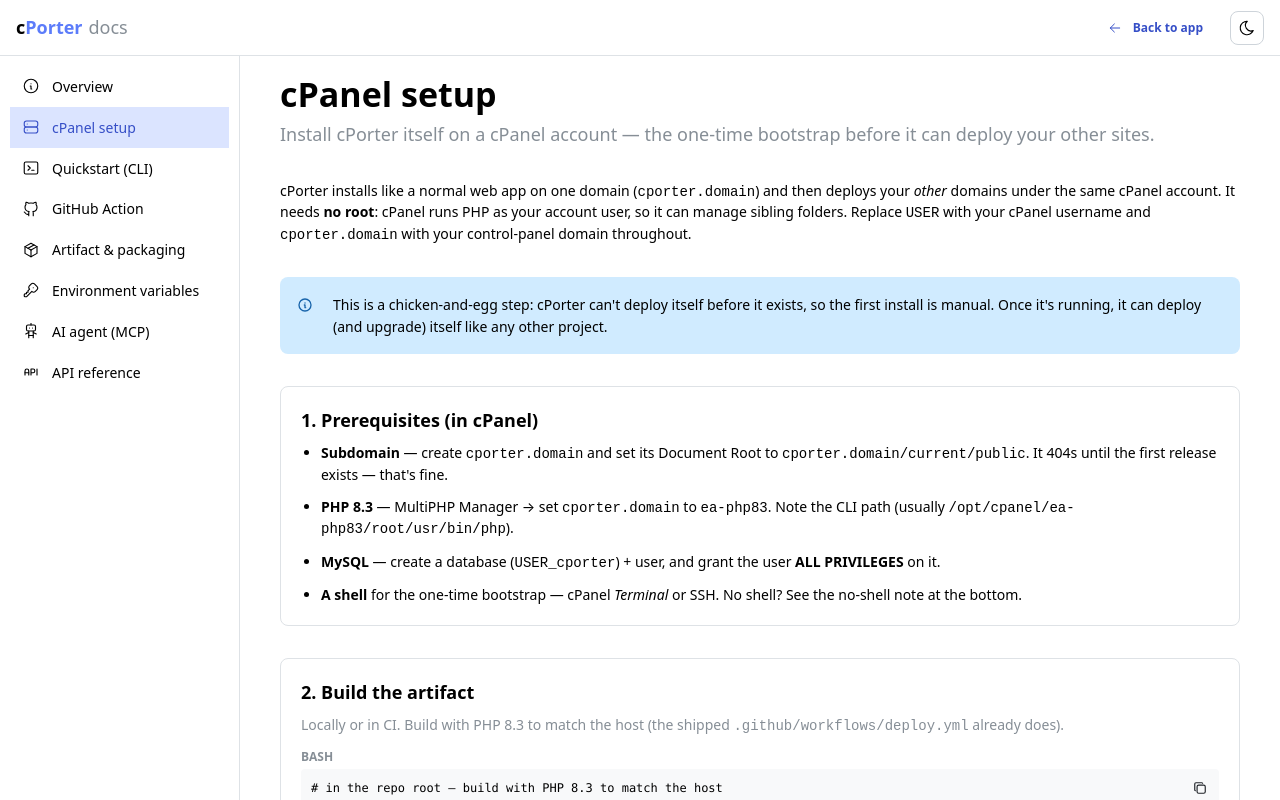
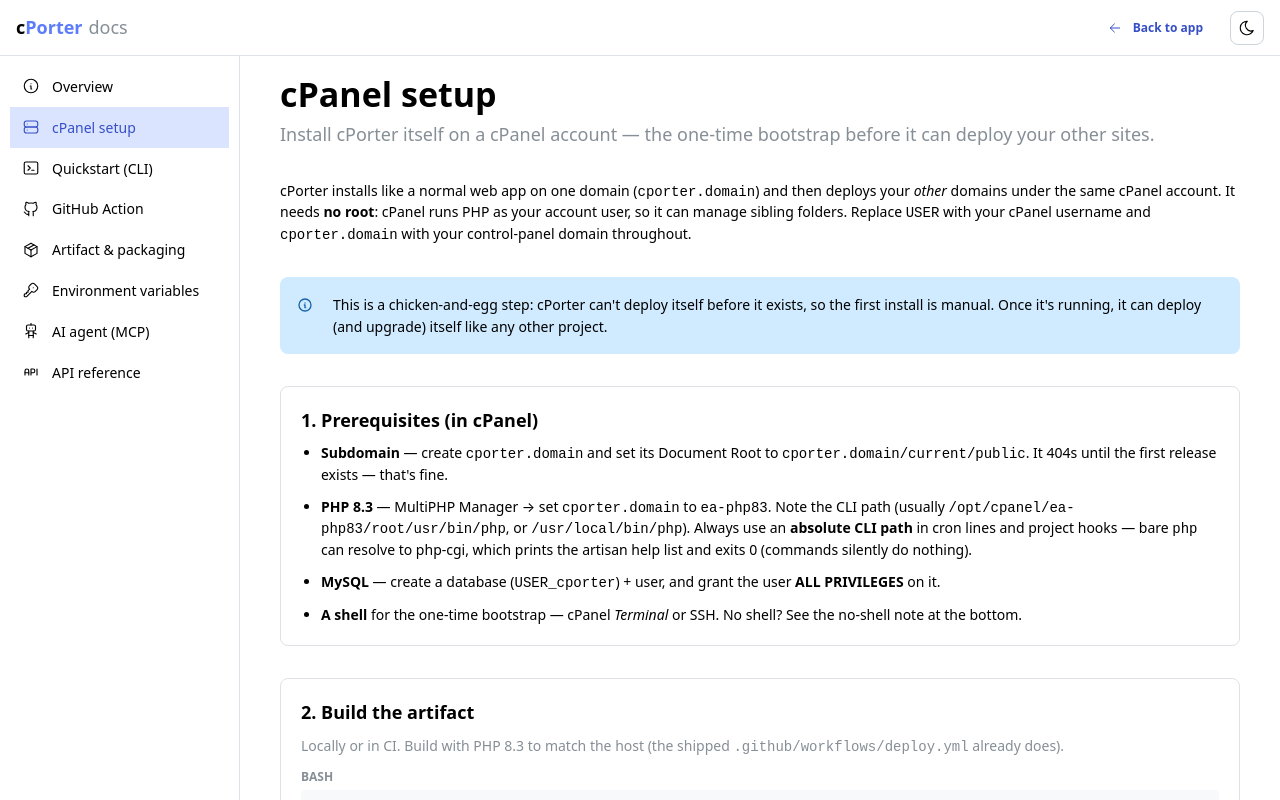
Before and after one commit to ngocmy-spaces/cporter, a React (Vite) app in the folder apps/web/: page /docs/cpanel-setup in a window 1280 px wide. Shown: the top 800 px of the page. Built offline with nearby package versions, Linux system fonts and the light colour scheme; no server answers.

Commit message:
docs: update PHP CLI path instructions to use absolute paths in hooks and cron jobs

```diff
--- a/apps/web/src/pages/ProjectDetailPage.tsx
+++ b/apps/web/src/pages/ProjectDetailPage.tsx
@@ -1114,8 +1114,11 @@
             <Stack gap="sm">
               <Text size="xs" c="dimmed">
                 Commands run verbatim on the cron worker, in the release directory — mainly for
-                Laravel/Node projects. Include the interpreter yourself, e.g.{' '}
-                <Code>php artisan migrate --force</Code>,{' '}
+                Laravel/Node projects. Include the interpreter yourself, and use an{' '}
+                <b>absolute PHP CLI path</b> — not bare <Code>php</Code>. On cPanel bare{' '}
+                <Code>php</Code> often resolves to php-cgi, which just prints the artisan help
+                list and exits 0, so migrations are silently skipped. Use e.g.{' '}
+                <Code>/usr/local/bin/php artisan migrate --force</Code> or{' '}
                 <Code>/opt/cpanel/ea-php83/root/usr/bin/php artisan migrate</Code>,{' '}
                 <Code>composer install --no-dev</Code>, or <Code>npm run build</Code>. Check the{' '}
                 <b>System</b> page to see which binaries the host detects.
@@ -1131,7 +1134,7 @@
                   {editForm.values.hooks[stage.key].map((_, index) => (
                     <Group key={index} gap="xs" align="flex-start">
                       <TextInput
-                        placeholder="php artisan migrate --force"
+                        placeholder="/usr/local/bin/php artisan migrate --force"
                         style={{ flex: 1 }}
                         {...editForm.getInputProps(`hooks.${stage.key}.${index}`)}
                       />
--- a/apps/web/src/pages/docs/DocsCpanelSetupPage.tsx
+++ b/apps/web/src/pages/docs/DocsCpanelSetupPage.tsx
@@ -111,7 +111,10 @@
           <List.Item>
             <strong>PHP 8.3</strong> — MultiPHP Manager → set <code>cporter.domain</code> to{' '}
             <code>ea-php83</code>. Note the CLI path (usually{' '}
-            <code>/opt/cpanel/ea-php83/root/usr/bin/php</code>).
+            <code>/opt/cpanel/ea-php83/root/usr/bin/php</code>, or <code>/usr/local/bin/php</code>).
+            Always use an <strong>absolute CLI path</strong> in cron lines and project hooks — bare{' '}
+            <code>php</code> can resolve to php-cgi, which prints the artisan help list and exits 0
+            (commands silently do nothing).
           </List.Item>
           <List.Item>
             <strong>MySQL</strong> — create a database (<code>USER_cporter</code>) + user, and grant the
```
Also changed, not shown: 4 other files (tests, documents, lock files or other folders).
